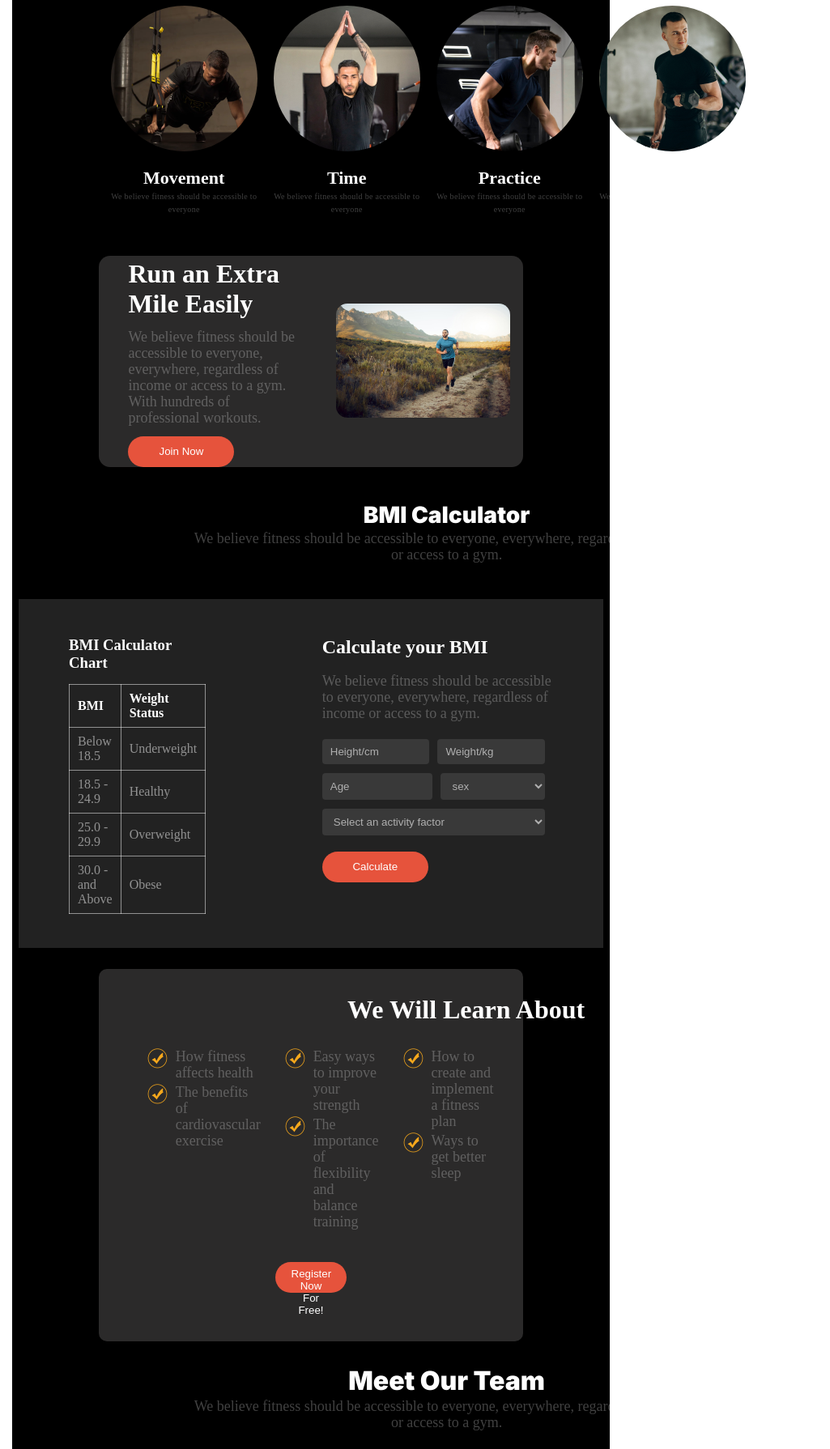
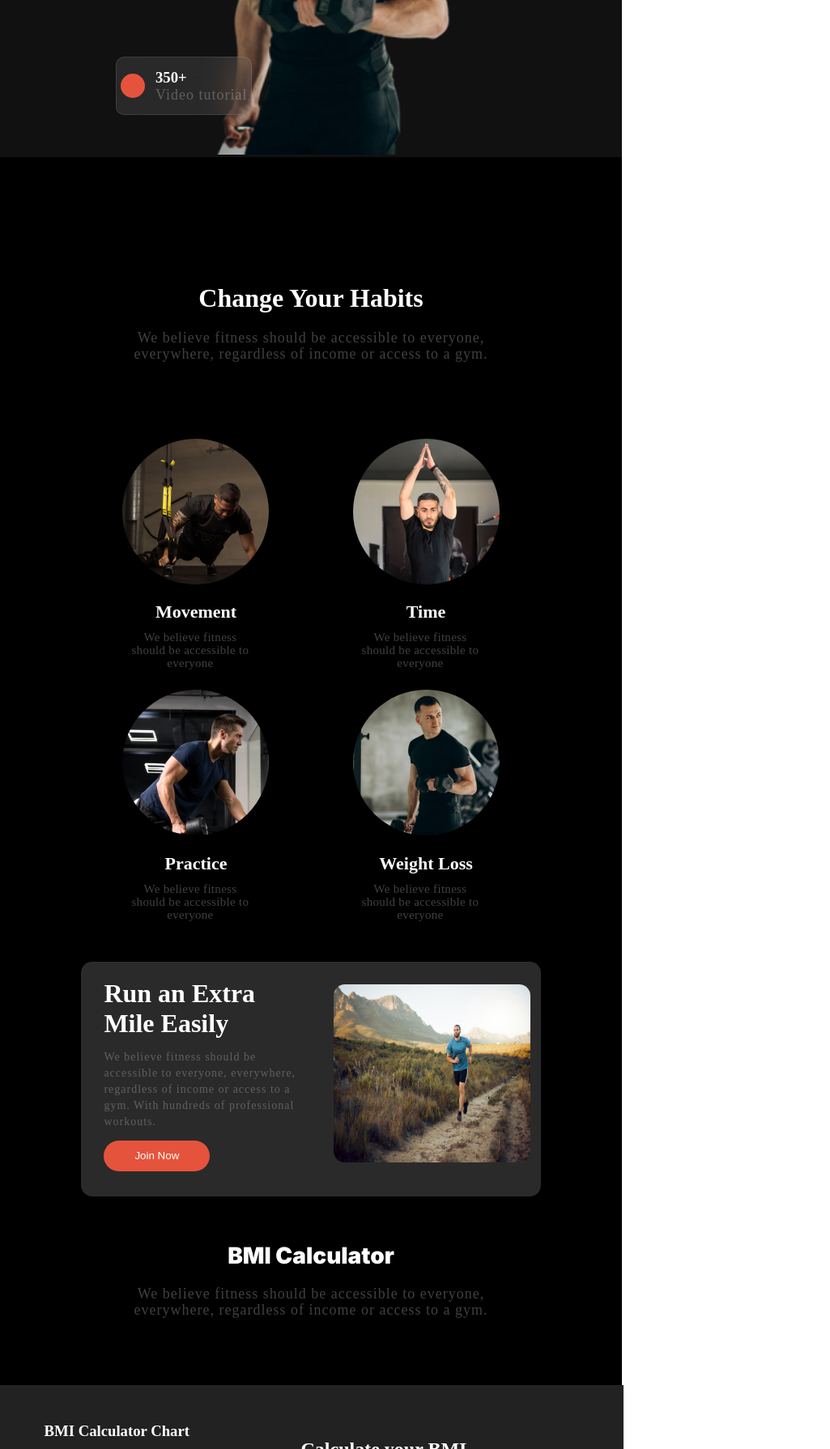
Before and after one commit to Shakwath/Assignment-02, a plain HTML site: page index.html in a window 768 px wide. Shown: the part 1010-2800 px from the top of the page at 81% size, 1025 px wide, since content can reach past the window. Drawn offline with Linux system fonts and the light colour scheme; a web font is replaced by a local one.

Commit message:
lrge screen

```diff
--- a/styles/style.css
+++ b/styles/style.css
@@ -433,18 +433,112 @@ footer{
     nav li{
         gap: 10px;
     }
-
-
-
-
-
-
-
-
-
-
 }
 @media screen and (max-width: 992px) and (min-width: 577px)
 {
+    *{
+        margin: 0;
+    }
+    p,td{
+        letter-spacing: 1px;
+    }
+    header{
+        margin: 0;
+        padding-top: 20px;
+    }
+    .nav-bar{
+        gap: 20px;
+    }
+    #banner{
+        display: flex;
+        flex-direction: column;
+        padding-left: 10px;
+        padding-right: 20%;
+        padding-top: 20px;
+    }
+    #banner img{
+        height: 520px;
+        margin-left: 30%;
+    }
+    .card-1{
+        padding-left: 15px;
+        top: 30%;
+        right: -45%;
+    }
+    .card-2{
+        gap: 13px;
+        left: -8%;
+        height: 60px;
+    }
+    .title{
+        width: 80%;
+        margin: 10%;
+    }
+    #cards{
+        grid-template-columns: 1fr 1fr;
+    }
+    .card p{
+        font-size: 15px;
+        width: 55%;
+        margin: 10px 20%;
+    }
+   .card img{
+        margin-top: 15px;
+        margin-bottom: -5px;
+    }
+    .title p{
+        margin-top: 20px;
+    }
+    #run p{
+        font-size: 14px;
+    }
+    #run{
+        margin-top: 40px;
+        padding-top: 15px;
+        padding-bottom: 25px;
+    }
+    #run img{
+        height: 220px;
+    }
+    #BMI{
+        grid-template-columns: 1fr;
+        margin-left: -18%;
+        margin-right: -18%;
+    }
+    #calculate-bmi{
+        margin-top: 20px;
+        margin-bottom: 20px;
+    }
+    .form{
+        display: grid;
+        grid-template-columns: 1fr;
+        gap: 10px;
+    }
+    .row{
+        gap: 10px;
+    }
+    #learn{
+        margin-top: 70px;
+    }
+    #content{
+        grid-template-columns: 1fr;
+        row-gap: 20px;
+        margin-top: 20px;
+    }
+    .learn-content{
+        gap: 30px;
+    }
+    .contents{
+        flex-direction: column;
+        gap: 10px;
+        margin-top: -120px;
+    }
+    #lrn-bt{
+        width: 40%;
+    }
+    .foot-end{
+        margin-top: 15px;
+        width: 60%;
+    }
 
 }
```
